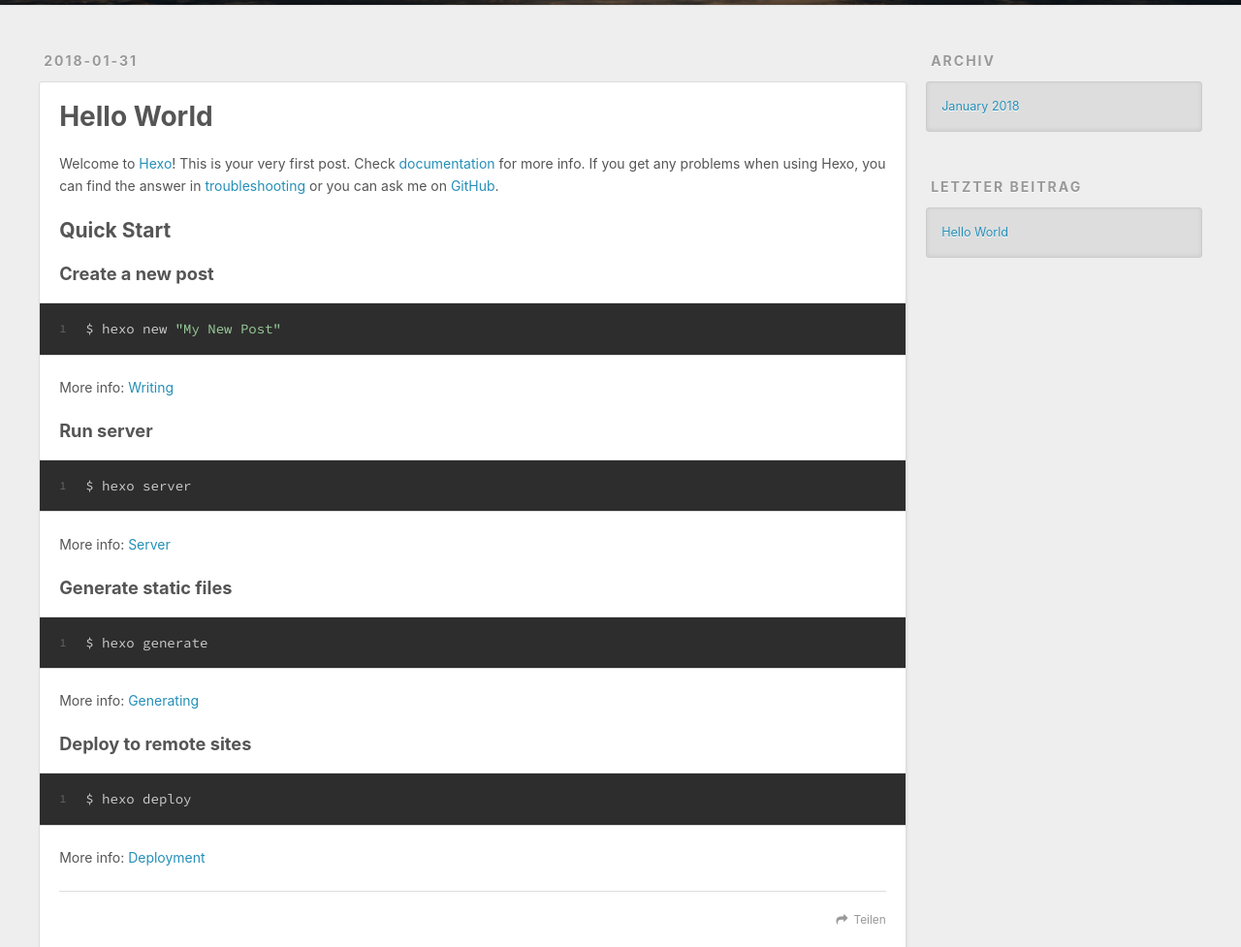
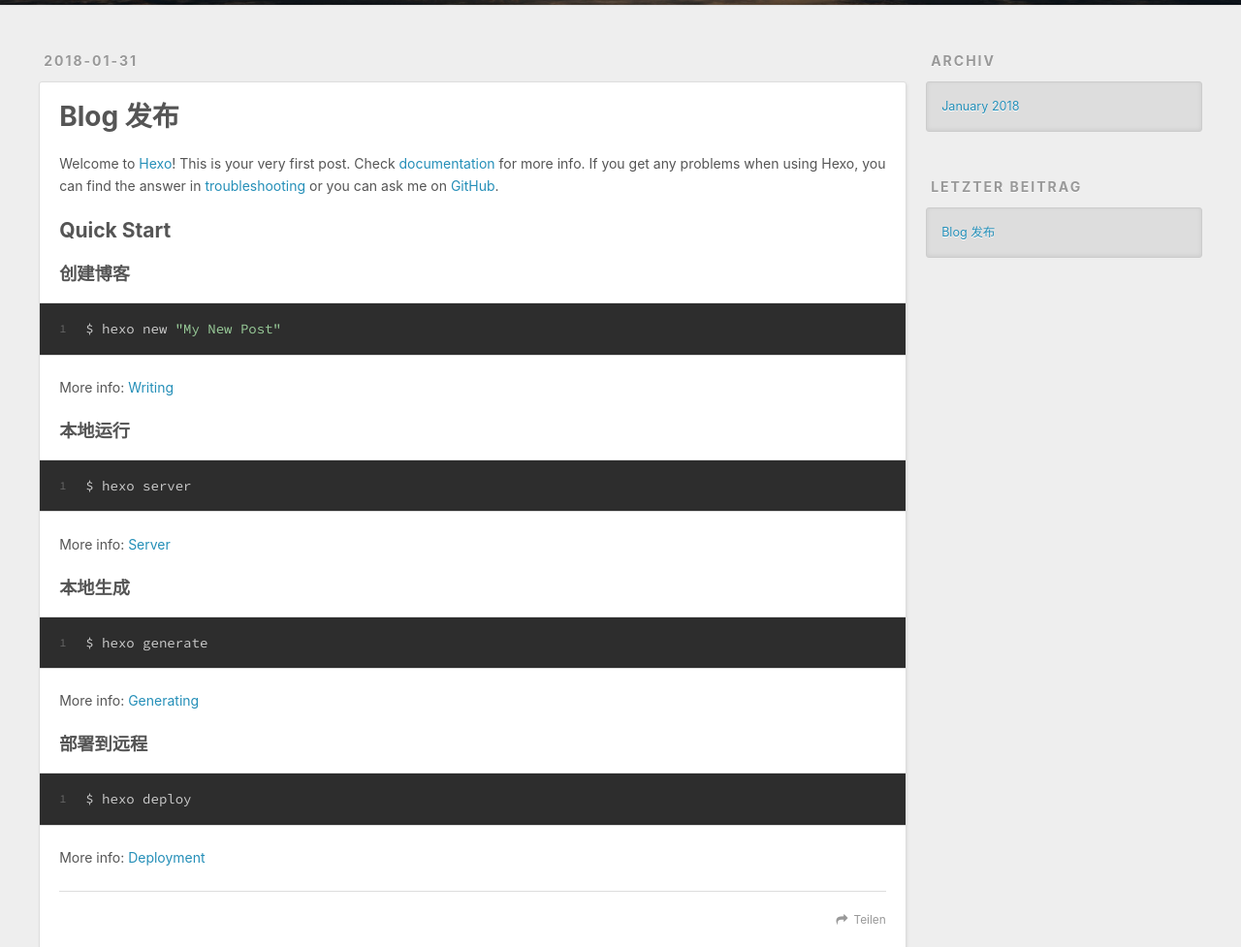
Before and after one commit to AliceHome/AliceHome.github.io, a plain HTML site: page 2018/01/31/hello-world/index.html in a window 1280 px wide. Shown: the part 295-1272 px from the top of the page at 97% size. Drawn offline with nearby package versions, Linux system fonts and the light colour scheme.

Commit message:
Site updated: 2018-01-31 17:37:24

```diff
--- a/2018/01/31/hello-world/index.html
+++ b/2018/01/31/hello-world/index.html
@@ -5,17 +5,17 @@
 
 
 
-  <title>Hello World | Hexo</title>
+  <title>Blog 发布 | Hexo</title>
   <meta name="viewport" content="width=device-width, initial-scale=1, maximum-scale=1">
   <meta name="description" content="Welcome to Hexo! This is your very first post. Check documentation for more info. If you get any problems when using Hexo, you can find the answer in troubleshooting or you can ask me on GitHub. Quick">
 <meta property="og:type" content="article">
-<meta property="og:title" content="Hello World">
+<meta property="og:title" content="Blog 发布">
 <meta property="og:url" content="http://yoursite.com/2018/01/31/hello-world/index.html">
 <meta property="og:site_name" content="Hexo">
 <meta property="og:description" content="Welcome to Hexo! This is your very first post. Check documentation for more info. If you get any problems when using Hexo, you can find the answer in troubleshooting or you can ask me on GitHub. Quick">
-<meta property="og:updated_time" content="2018-01-31T09:21:57.842Z">
+<meta property="og:updated_time" content="2018-01-31T09:37:05.322Z">
 <meta name="twitter:card" content="summary">
-<meta name="twitter:title" content="Hello World">
+<meta name="twitter:title" content="Blog 发布">
 <meta name="twitter:description" content="Welcome to Hexo! This is your very first post. Check documentation for more info. If you get any problems when using Hexo, you can find the answer in troubleshooting or you can ask me on GitHub. Quick">
 
     <link rel="alternate" href="/atom.xml" title="Hexo" type="application/atom+xml">
@@ -77,7 +77,7 @@
 
 
     <h1 class="article-title" itemprop="name">
-      Hello World
+      Blog 发布
     </h1>
 
 
@@ -86,19 +86,19 @@
     <div class="article-entry" itemprop="articleBody">
 
         <p>Welcome to <a href="https://hexo.io/" target="_blank" rel="noopener">Hexo</a>! This is your very first post. Check <a href="https://hexo.io/docs/" target="_blank" rel="noopener">documentation</a> for more info. If you get any problems when using Hexo, you can find the answer in <a href="https://hexo.io/docs/troubleshooting.html" target="_blank" rel="noopener">troubleshooting</a> or you can ask me on <a href="https://github.com/hexojs/hexo/issues" target="_blank" rel="noopener">GitHub</a>.</p>
-<h2 id="Quick-Start"><a href="#Quick-Start" class="headerlink" title="Quick Start"></a>Quick Start</h2><h3 id="Create-a-new-post"><a href="#Create-a-new-post" class="headerlink" title="Create a new post"></a>Create a new post</h3><figure class="highlight bash"><table><tr><td class="gutter"><pre><span class="line">1</span><br></pre></td><td class="code"><pre><span class="line">$ hexo new <span class="string">"My New Post"</span></span><br></pre></td></tr></table></figure>
+<h2 id="Quick-Start"><a href="#Quick-Start" class="headerlink" title="Quick Start"></a>Quick Start</h2><h3 id="创建博客"><a href="#创建博客" class="headerlink" title="创建博客"></a>创建博客</h3><figure class="highlight bash"><table><tr><td class="gutter"><pre><span class="line">1</span><br></pre></td><td class="code"><pre><span class="line">$ hexo new <span class="string">"My New Post"</span></span><br></pre></td></tr></table></figure>
 <p>More info: <a href="https://hexo.io/docs/writing.html" target="_blank" rel="noopener">Writing</a></p>
-<h3 id="Run-server"><a href="#Run-server" class="headerlink" title="Run server"></a>Run server</h3><figure class="highlight bash"><table><tr><td class="gutter"><pre><span class="line">1</span><br></pre></td><td class="code"><pre><span class="line">$ hexo server</span><br></pre></td></tr></table></figure>
+<h3 id="本地运行"><a href="#本地运行" class="headerlink" title="本地运行"></a>本地运行</h3><figure class="highlight bash"><table><tr><td class="gutter"><pre><span class="line">1</span><br></pre></td><td class="code"><pre><span class="line">$ hexo server</span><br></pre></td></tr></table></figure>
 <p>More info: <a href="https://hexo.io/docs/server.html" target="_blank" rel="noopener">Server</a></p>
-<h3 id="Generate-static-files"><a href="#Generate-static-files" class="headerlink" title="Generate static files"></a>Generate static files</h3><figure class="highlight bash"><table><tr><td class="gutter"><pre><span class="line">1</span><br></pre></td><td class="code"><pre><span class="line">$ hexo generate</span><br></pre></td></tr></table></figure>
+<h3 id="本地生成"><a href="#本地生成" class="headerlink" title="本地生成"></a>本地生成</h3><figure class="highlight bash"><table><tr><td class="gutter"><pre><span class="line">1</span><br></pre></td><td class="code"><pre><span class="line">$ hexo generate</span><br></pre></td></tr></table></figure>
 <p>More info: <a href="https://hexo.io/docs/generating.html" target="_blank" rel="noopener">Generating</a></p>
-<h3 id="Deploy-to-remote-sites"><a href="#Deploy-to-remote-sites" class="headerlink" title="Deploy to remote sites"></a>Deploy to remote sites</h3><figure class="highlight bash"><table><tr><td class="gutter"><pre><span class="line">1</span><br></pre></td><td class="code"><pre><span class="line">$ hexo deploy</span><br></pre></td></tr></table></figure>
+<h3 id="部署到远程"><a href="#部署到远程" class="headerlink" title="部署到远程"></a>部署到远程</h3><figure class="highlight bash"><table><tr><td class="gutter"><pre><span class="line">1</span><br></pre></td><td class="code"><pre><span class="line">$ hexo deploy</span><br></pre></td></tr></table></figure>
 <p>More info: <a href="https://hexo.io/docs/deployment.html" target="_blank" rel="noopener">Deployment</a></p>
 
 
     </div>
     <footer class="article-footer">
-      <a data-url="http://yoursite.com/2018/01/31/hello-world/" data-id="cjd2v68uk0000tmrl8p6qh6s9" class="article-share-link">Teilen</a>
+      <a data-url="http://yoursite.com/2018/01/31/hello-world/" data-id="cjd2vom540000y3rljyw047k7" class="article-share-link">Teilen</a>
 
 
     </footer>
@@ -137,7 +137,7 @@
       <ul>
 
           <li>
-            <a href="/2018/01/31/hello-world/">Hello World</a>
+            <a href="/2018/01/31/hello-world/">Blog 发布</a>
           </li>
 
       </ul>
```
Also changed, not shown: archives/2018/01/index.html (+2 -2 lines), archives/2018/index.html (+2 -2 lines), archives/index.html (+2 -2 lines), index.html (+7 -7 lines).
